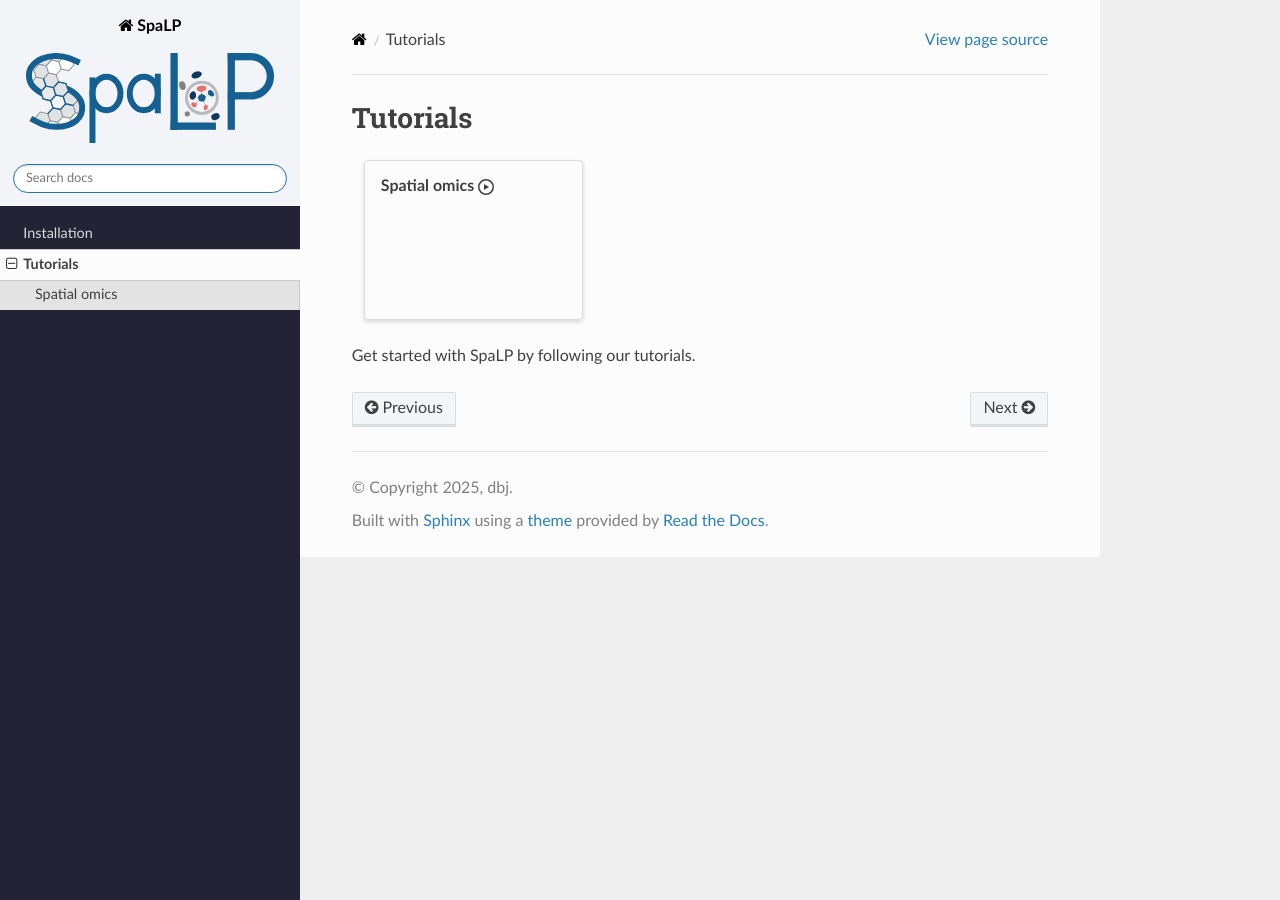
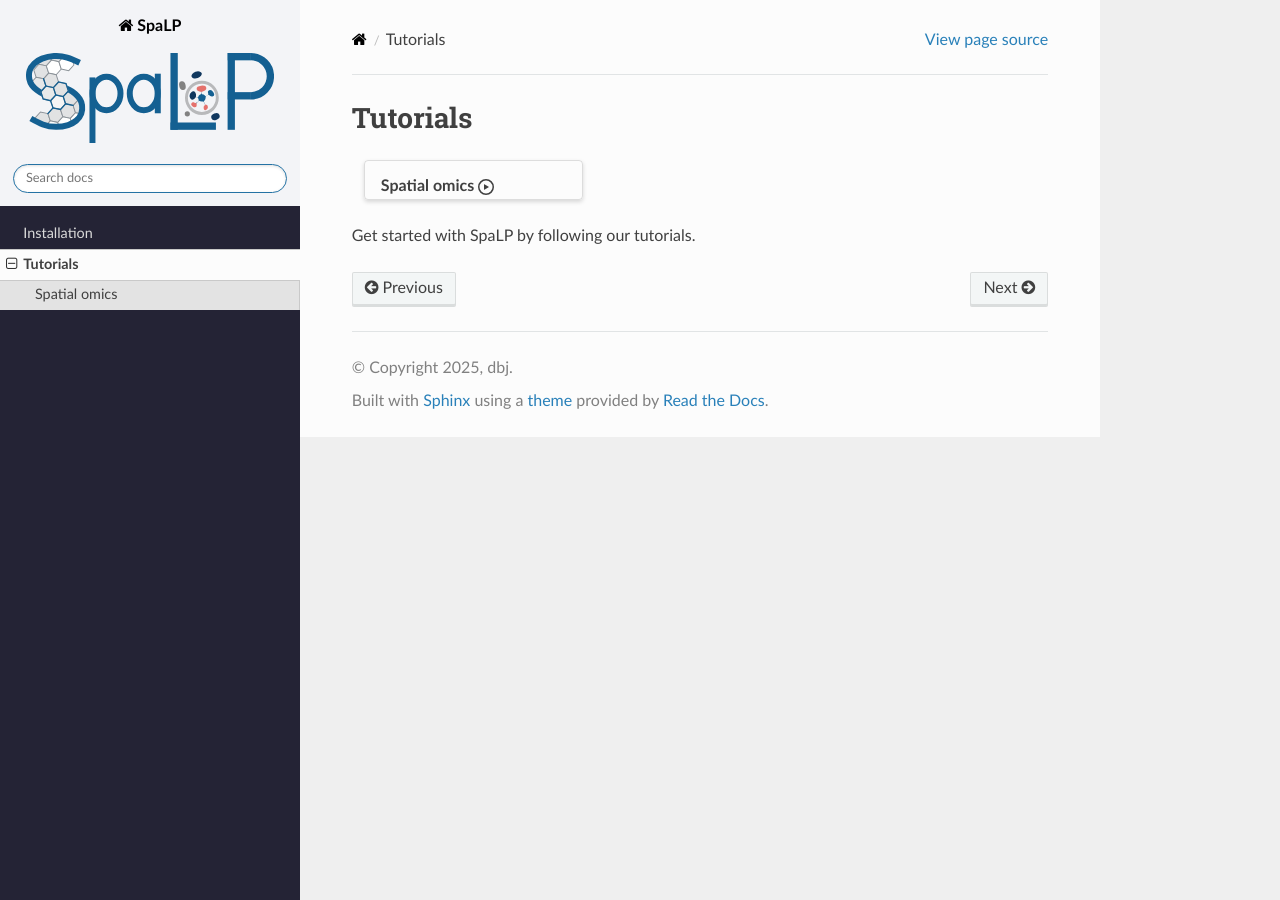
Before and after one commit to 1027victor/SpaLP, a Sphinx documentation site: the page built from docs/source/tutorials/index.md, in a window 1280 px wide. Built offline with Sphinx 7.4.7 and the Read the Docs theme 3.1.0, drawn with Linux system fonts in a browser that asks for light colours; pages that are not in the unit, such as notebooks, are missing from menus.

Commit message:
Update custom.css

```diff
--- a/docs/source/_static/css/custom.css
+++ b/docs/source/_static/css/custom.css
@@ -33,4 +33,5 @@ div.cell_output table.dataframe {
 
 #tutorials > div.sd-container-fluid.sd-sphinx-override.sd-mb-4.docutils > div > div > div {
     width: 100% !important;
+    height: 40px !important
 }
```
